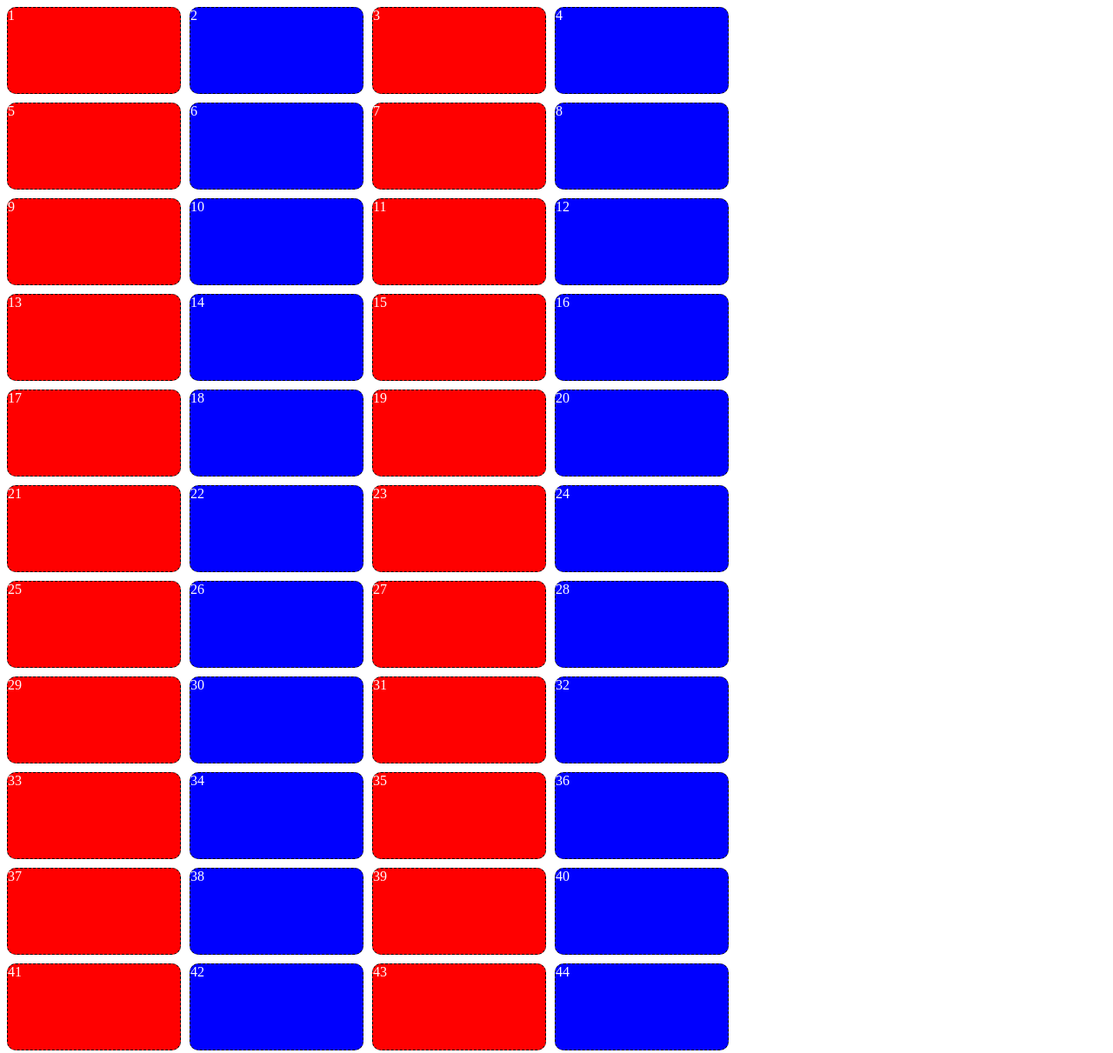
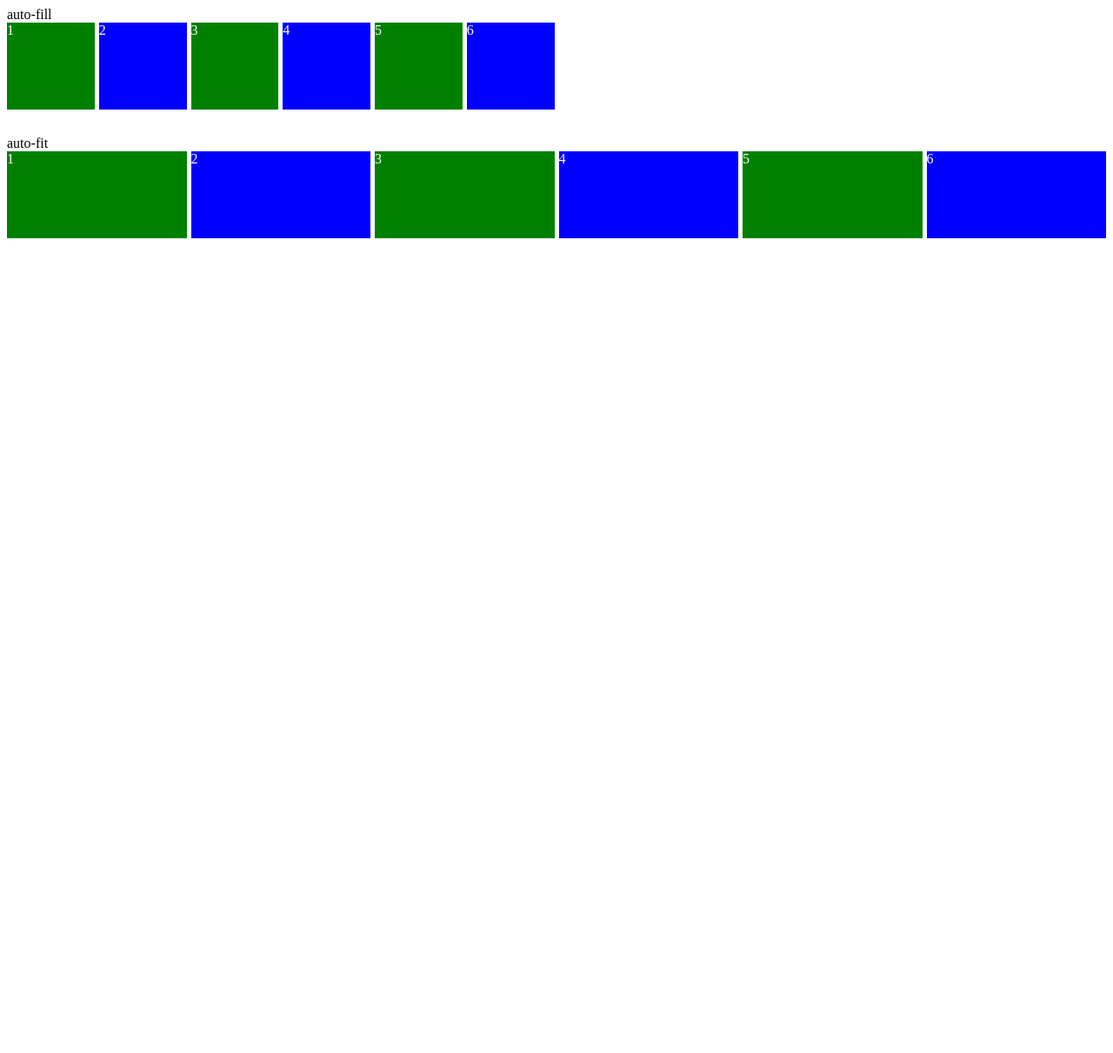
Before and after one commit to hashmi7917/css-grids-nc, a plain HTML site: page index.html in a window 1280 px wide. Shown: the top 1211 px of the page at 87% size. After the commit the page ends 800 px from the top, so only its background shows below. Drawn offline with Linux system fonts and the light colour scheme.

Commit message:
grid-autofit-autofill

```diff
--- a/index.html
+++ b/index.html
@@ -8,57 +8,23 @@
     <title>Grids</title>
   </head>
   <body>
+    auto-fill
     <div class="grid">
-      <div class="items">1</div>
-      <div class="items">2</div>
-      <div class="items">3</div>
-      <div class="items">4</div>
-      <div class="items">5</div>
-      <div class="items">6</div>
-      <div class="items">7</div>
-      <div class="items">8</div>
-      <div class="items">9</div>
-      <div class="items">10</div>
-      <div class="items">11</div>
-      <div class="items">12</div>
-      <div class="items">13</div>
-      <div class="items">14</div>
-      <div class="items">15</div>
-      <div class="items">16</div>
-      <div class="items">17</div>
-      <div class="items">18</div>
-      <div class="items">19</div>
-      <div class="items">20</div>
-      <div class="items">21</div>
-      <div class="items">22</div>
-      <div class="items">23</div>
-      <div class="items">24</div>
-      <div class="items">25</div>
-      <div class="items">26</div>
-      <div class="items">27</div>
-      <div class="items">28</div>
-      <div class="items">29</div>
-      <div class="items">30</div>
-      <div class="items">31</div>
-      <div class="items">32</div>
-      <div class="items">33</div>
-      <div class="items">34</div>
-      <div class="items">35</div>
-      <div class="items">36</div>
-      <div class="items">37</div>
-      <div class="items">38</div>
-      <div class="items">39</div>
-      <div class="items">40</div>
-      <div class="items">41</div>
-      <div class="items">42</div>
-      <div class="items">43</div>
-      <div class="items">44</div>
-      <div class="items">45</div>
-      <div class="items">46</div>
-      <div class="items">47</div>
-      <div class="items">48</div>
-      <div class="items">49</div>
-      <div class="items">50</div>
+      <div class="item">1</div>
+      <div class="item">2</div>
+      <div class="item">3</div>
+      <div class="item">4</div>
+      <div class="item">5</div>
+      <div class="item">6</div>
+    </div>
+    auto-fit
+    <div class="grid">
+      <div class="item">1</div>
+      <div class="item">2</div>
+      <div class="item">3</div>
+      <div class="item">4</div>
+      <div class="item">5</div>
+      <div class="item">6</div>
     </div>
   </body>
 </html>
--- a/style.css
+++ b/style.css
@@ -1,27 +1,29 @@
 *,
 *::before,
 *::after {
-  -moz-box-sizing: border-box;
   box-sizing: border-box;
 }
 
 .grid {
+  color: #fff;
   display: grid;
-  color: #fff;
-  grid-template-columns: repeat(4, minmax(100px, 200px));
-  gap: 10px;
-  /* grid-template-rows: repeat(4, 1fr); */
+  gap: 5px;
   grid-auto-rows: 100px;
+  margin-bottom: 30px;
 }
 
-.items:nth-child(odd) {
-  background-color: red;
-  border: 1px dashed black;
-  border-radius: 10px;
+.item:nth-child(odd) {
+  background-color: green;
 }
 
-.items:nth-child(even) {
+.item:nth-child(even) {
   background-color: blue;
-  border: 1px dashed black;
-  border-radius: 10px;
 }
+
+.grid:nth-child(1) {
+  grid-template-columns: repeat(auto-fill, minmax(100px, 1fr));
+}
+
+.grid:nth-child(2) {
+  grid-template-columns: repeat(auto-fit, minmax(100px, 1fr));
+}
```
